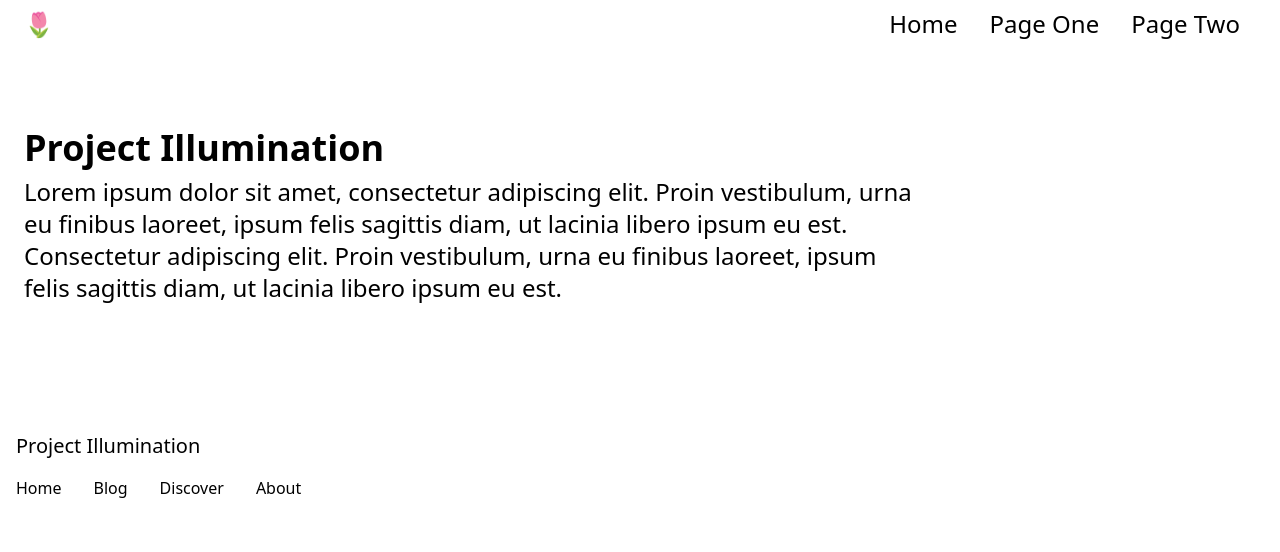
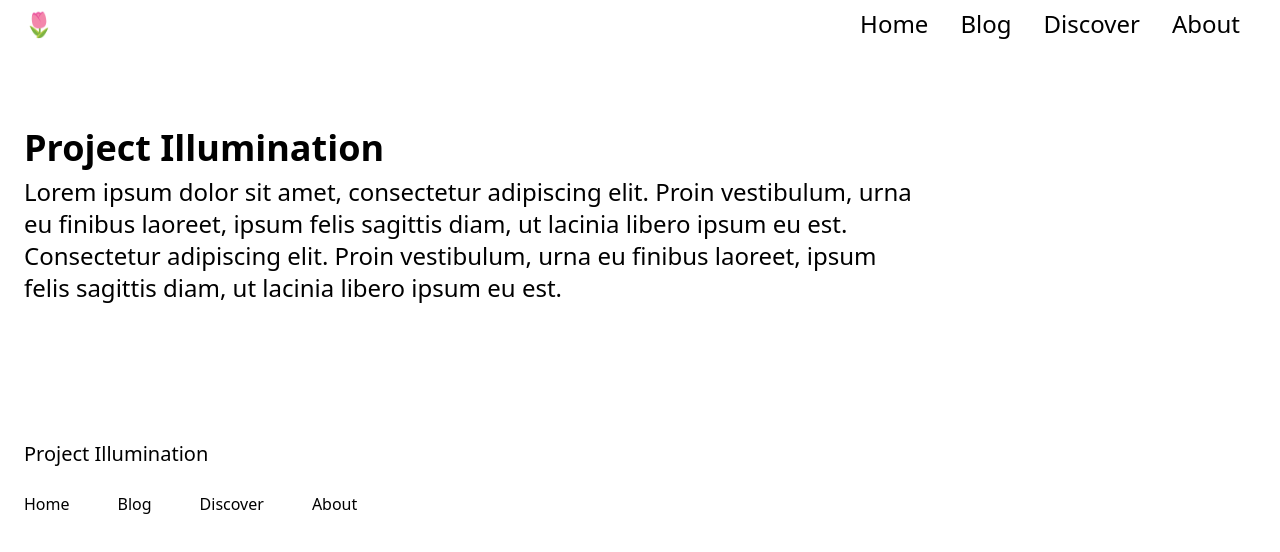
Before and after one commit to toxicmuffin/project-illumination, a Gatsby site: page / in a window 1280 px wide. Built offline with nearby package versions, Linux system fonts and the light colour scheme; Gatsby itself is replaced by a stand-in of ours.

Commit message:
fixed nav and footer items

```diff
--- a/src/components/Featured/Featured.js
+++ b/src/components/Featured/Featured.js
@@ -9,12 +9,12 @@ const FeaturedItems = [
 
 const Featured = () => {
 return (
-  <div class="py-20">
-    <div class="container mx-auto px-6">
-      <h2 class="text-4xl font-bold mb-2">
+  <div className="py-20">
+    <div className="container mx-auto px-6">
+      <h2 className="text-4xl font-bold mb-2">
         Project Illumination
       </h2>
-      <h3 class="text-2xl mb-8 max-w-prose">
+      <h3 className="text-2xl mb-8 max-w-prose">
         Lorem ipsum dolor sit amet, consectetur adipiscing elit. Proin vestibulum, urna eu finibus laoreet, ipsum felis sagittis diam, ut lacinia libero ipsum eu est. Consectetur adipiscing elit. Proin vestibulum, urna eu finibus laoreet, ipsum felis sagittis diam, ut lacinia libero ipsum eu est.
       </h3>
     </div>
--- a/src/components/Footer/Footer.js
+++ b/src/components/Footer/Footer.js
@@ -6,15 +6,15 @@ const FooterHeading = 'Project Illumination'
 const FooterItems = [
     {
         text: 'Home',
-        link: '/'
+        link: '/',
     },
     {
         text: 'Blog',
-        link: '/blog'
+        link: '/blog',
     },
     {
         text: 'Discover',
-        link: '/discover'
+        link: '/discover',
     },
     {
         text: 'About',
@@ -26,11 +26,11 @@ const TheFooter = () => {
     return (
         <footer>
             <div className='container mx-auto'>
-                <h2 className='text-xl p-4'>{FooterHeading}</h2>
+                <h2 className='text-xl p-6'>{FooterHeading}</h2>
                 <ul className="inline-flex">
                     {FooterItems.map(FooterItem => (
                         <li key={FooterItem.text}>
-                            <Link to={FooterItem.link} className="p-4 hover:underline">
+                            <Link to={FooterItem.link} className="p-6 hover:underline">
                                 {FooterItem.text}
                             </Link>
                         </li>
--- a/src/components/navigation/Navigation.js
+++ b/src/components/navigation/Navigation.js
@@ -4,34 +4,38 @@ import Link from 'gatsby-link'
 // data
 const NavItem = [
   {
-    text: "Home",
-    link: "/",
+    text: 'Home',
+    link: '/',
   },
   {
-    text: "Page One",
-    link: "/page1",
+    text: 'Blog',
+    link: '/blog',
   },
   {
-    text: "Page Two",
-    link: "/page2",
+    text: 'Discover',
+    link: '/discover',
   },
+  {
+    text: 'About',
+    link: '/about'
+  }
 ]
 
 const Navigation = () => {
 return (
     <nav>
-      <div className="container mx-auto px-6 py-2 flex justify-between items-center text-2xl">
-        <a className="" href="/">
+      <div className='container mx-auto px-6 py-2 flex justify-between items-center text-2xl'>
+        <a className='' href='/'>
           🌷
         </a>
     {/*
     *** Hamburger Menu Goes Here ***
     Todo: Learn out to Hamburger Tailwind Nav
     */}
-        <div className="">
-          <ul className="inline-flex">
+        <div className=''>
+          <ul className='inline-flex'>
             {NavItem.map(ListItem => (
-            <li key={ListItem.link}><Link to={ListItem.link} className="px-4 hover:underline">{ListItem.text}</Link></li>
+            <li key={ListItem.link}><Link to={ListItem.link} className='px-4 hover:underline'>{ListItem.text}</Link></li>
             ))}
           </ul>
         </div>
```
